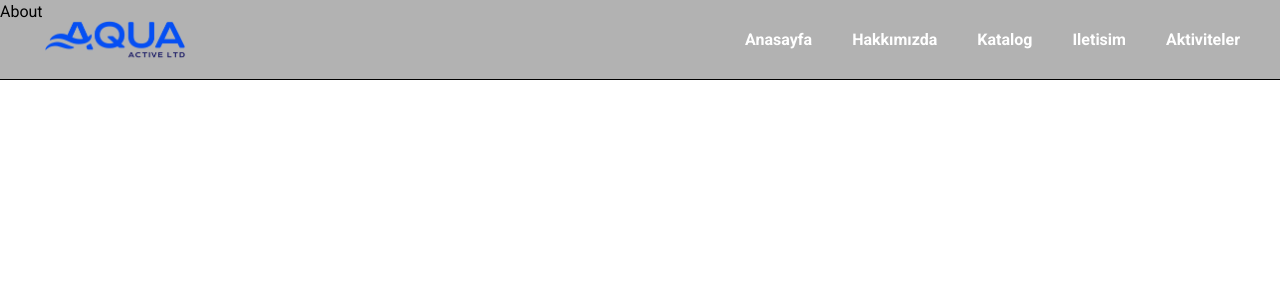
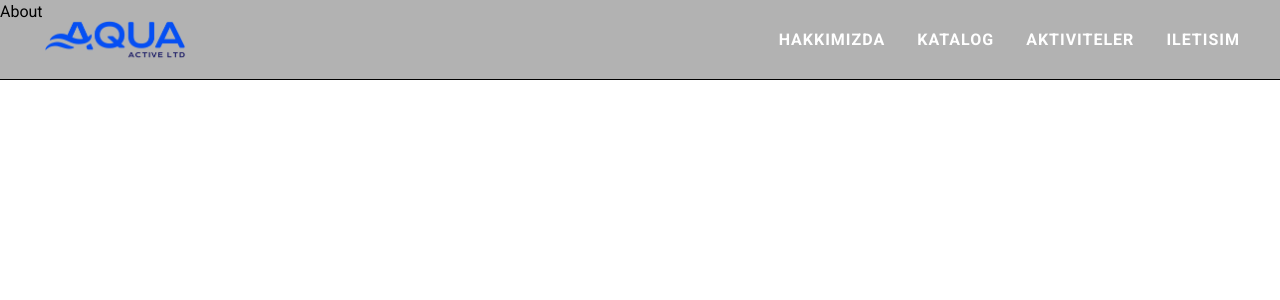
Before and after one commit to EmreeOzturk/kangoojump, a Next.js app: page /about in a window 1280 px wide. Shown: the top 300 px of the page. Built offline with nearby package versions, Linux system fonts and the light colour scheme.

Commit message:
Refactor Navbar component

```diff
--- a/app/components/Navbar.tsx
+++ b/app/components/Navbar.tsx
@@ -2,21 +2,18 @@ import React from 'react'
 import Link from 'next/link'
 const Navbar = () => {
     return (
-        <nav className='flex gap-10 items-center  font-bold'>
-            <Link href="/">
-                Anasayfa
-            </Link>
+        <nav className='flex gap-8 items-center text-md font-bold uppercase tracking-[1px]'>
             <Link href="/about">
                 Hakkımızda
             </Link>
             <Link href="/catalog">
                 Katalog
             </Link>
+            <Link href="/activities">
+                Aktiviteler
+            </Link>
             <Link href="/contact">
                 Iletisim
-            </Link>
-            <Link href="/activities">
-                Aktiviteler
             </Link>
         </nav>
     )
```
